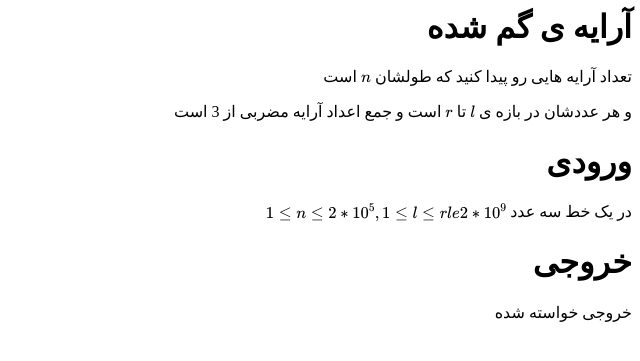
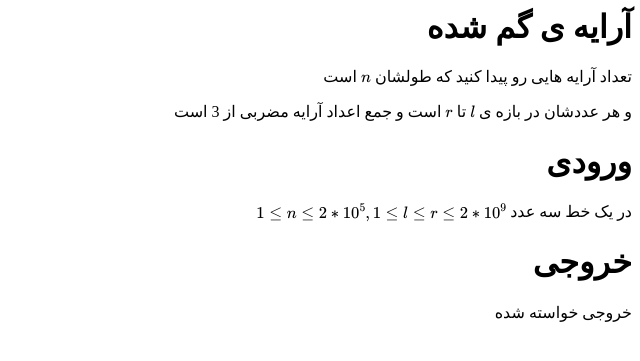
Before and after one commit to shaazzz/FarsiCP, a Jekyll site: the page built from CF/1105C/statement.md, in a window 1280 px wide. Shown: the top 361 px of the page, without its empty margins (640-1280 px from the left). Built offline with Jekyll 4.4.1, drawn with Linux system fonts in a browser that asks for light colours; formulas are drawn with MathJax 3; our own code applies the rules of GitHub Pages for plain Markdown files.

Commit message:
fix e bug
convert le to \le

```diff
--- a/CF/1105C/statement.md
+++ b/CF/1105C/statement.md
@@ -15,7 +15,7 @@ $r$
 است و جمع اعداد آرایه مضربی از 3 است
 # ورودی
 در یک خط سه عدد
-$1 \le n \le 2 * 10^5, 1 \le l \le r le 2 * 10^9$
+$1 \le n \le 2 * 10^5, 1 \le l \le r \le 2 * 10^9$
 
 # خروجی
 خروجی خواسته شده
```
